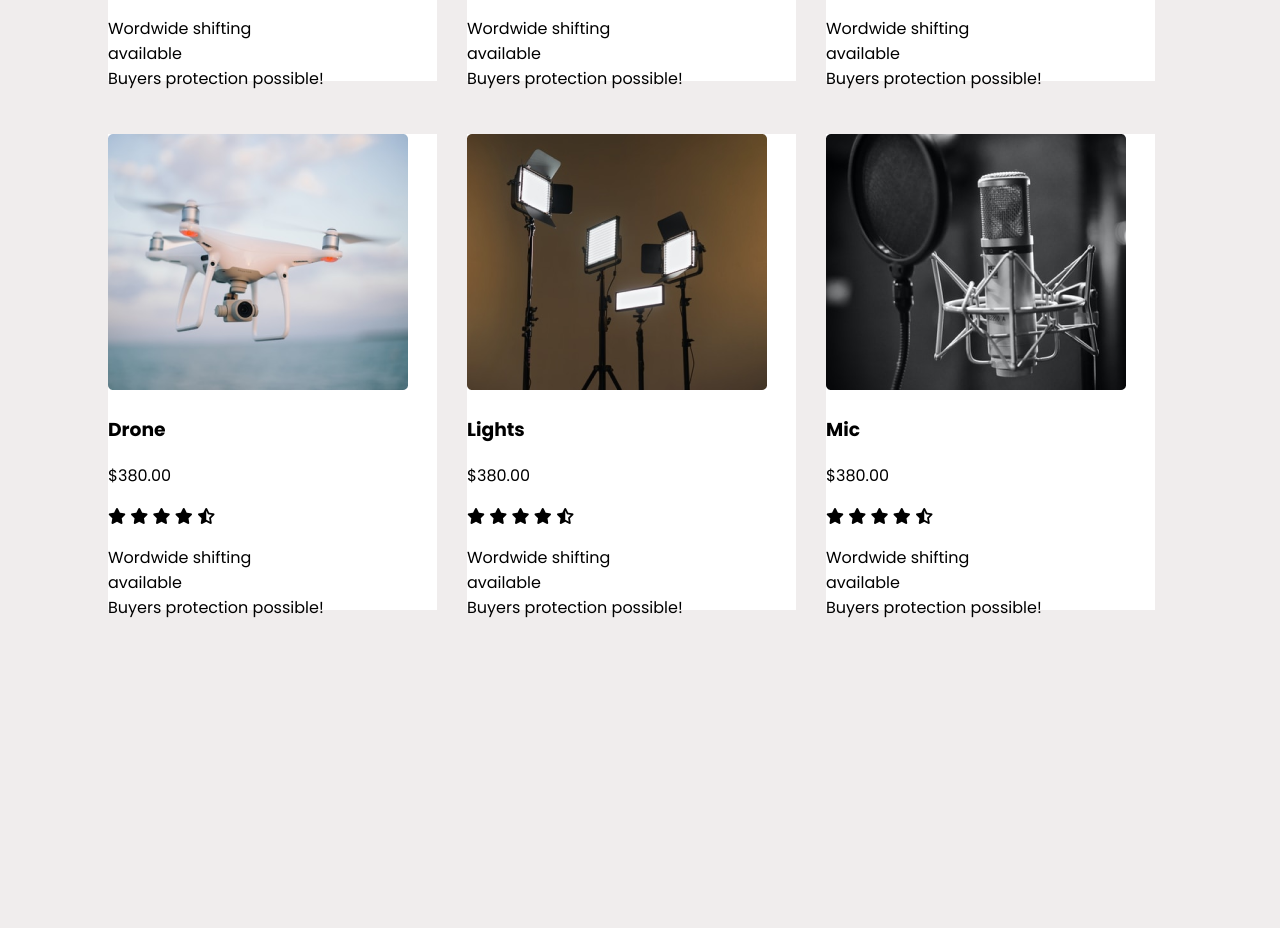
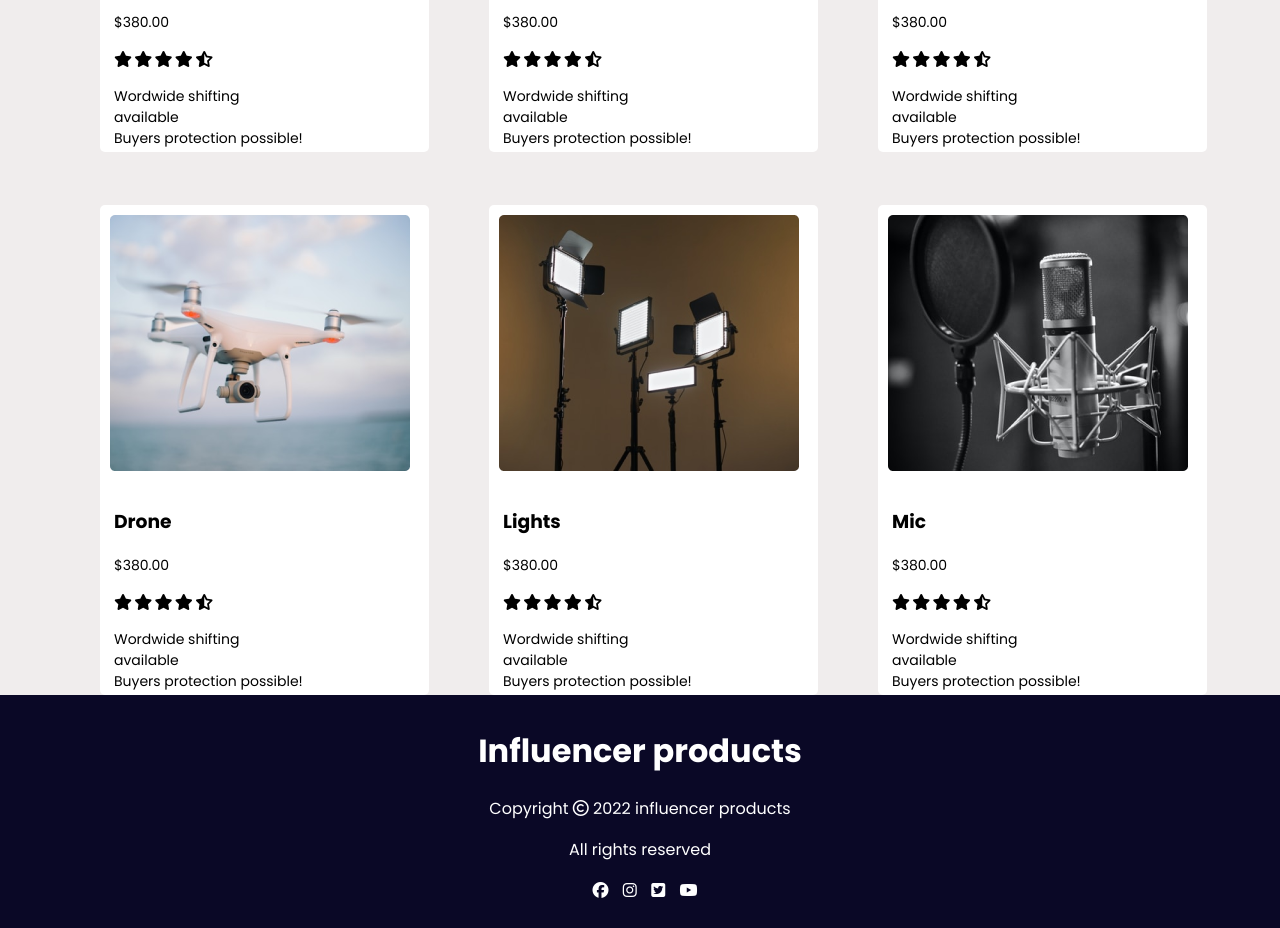
Before and after one commit to Priash1/influencer-gear, a plain HTML site: page index.html in a window 1280 px wide. Shown: the part 1800-2728 px from the top of the page. Before the commit the page ends 2420 px from the top, so only its background shows below. Drawn offline with Linux system fonts and the light colour scheme.

Commit message:
third commit

```diff
--- a/index.html
+++ b/index.html
@@ -39,7 +39,7 @@
                     src="logos/Daraz.pk Logo.svg" alt=""><img src="logos/Ebay.svg" alt=""><img src="logos/Rakuten.svg"
                     alt=""><img src="logos/Target.svg" alt=""><img src="logos/Walmart.svg" alt=""></div>
         </section>
-        <section>
+        <section class="container2">
             <div class="info">
                 <h3>Popular collection</h3>
             </div>
@@ -50,7 +50,7 @@
                     </div>
                     <div class="feature">
                         <h3>tripod</h3>
-                        <p>$380.00</p>
+                        <p class="price">$380.00</p>
                         <i class="fas fa-star"></i>
                         <i class="fas fa-star"></i>
                         <i class="fas fa-star"></i>
@@ -66,7 +66,7 @@
                     </div>
                     <div class="feature">
                         <h3>Setup</h3>
-                        <p>$380.00</p>
+                        <p class="price">$380.00</p>
                         <i class="fas fa-star"></i>
                         <i class="fas fa-star"></i>
                         <i class="fas fa-star"></i>
@@ -82,7 +82,7 @@
                     </div>
                     <div class="feature">
                         <h3>single light</h3>
-                        <p>$380.00</p>
+                        <p class="price">$380.00</p>
                         <i class="fas fa-star"></i>
                         <i class="fas fa-star"></i>
                         <i class="fas fa-star"></i>
@@ -98,7 +98,7 @@
                     </div>
                     <div class="feature">
                         <h3>Action camera</h3>
-                        <p>$380.00</p>
+                        <p class="price">$380.00</p>
                         <i class="fas fa-star"></i>
                         <i class="fas fa-star"></i>
                         <i class="fas fa-star"></i>
@@ -114,7 +114,7 @@
                     </div>
                     <div class="feature">
                         <h3>Airpod</h3>
-                        <p>$380.00</p>
+                        <p class="price">$380.00</p>
                         <i class="fas fa-star"></i>
                         <i class="fas fa-star"></i>
                         <i class="fas fa-star"></i>
@@ -130,7 +130,7 @@
                     </div>
                     <div class="feature">
                         <h3>Camera</h3>
-                        <p>$380.00</p>
+                        <p class="price">$380.00</p>
                         <i class="fas fa-star"></i>
                         <i class="fas fa-star"></i>
                         <i class="fas fa-star"></i>
@@ -146,7 +146,7 @@
                     </div>
                     <div class="feature">
                         <h3>Drone</h3>
-                        <p>$380.00</p>
+                        <p class="price">$380.00</p>
                         <i class="fas fa-star"></i>
                         <i class="fas fa-star"></i>
                         <i class="fas fa-star"></i>
@@ -162,7 +162,7 @@
                     </div>
                     <div class="feature">
                         <h3>Lights</h3>
-                        <p>$380.00</p>
+                        <p class="price">$380.00</p>
                         <i class="fas fa-star"></i>
                         <i class="fas fa-star"></i>
                         <i class="fas fa-star"></i>
@@ -178,7 +178,7 @@
                     </div>
                     <div class="feature">
                         <h3>Mic</h3>
-                        <p>$380.00</p>
+                        <p class="price"> $380.00</p>
                         <i class="fas fa-star"></i>
                         <i class="fas fa-star"></i>
                         <i class="fas fa-star"></i>
@@ -191,6 +191,19 @@
         </section>
 
     </main>
+    <footer>
+        <div class="last">
+            <h1>Influencer products</h1>
+            <p>Copyright <i class="far fa-copyright"></i> 2022 influencer products</p>
+            <p>All rights reserved</p>
+            <div class="fab-icon">
+                <i class="fab fa-facebook"></i>
+                <i class="fab fa-instagram"></i>
+                <i class="fab fa-twitter-square"></i>
+                <i class="fab fa-youtube"></i>
+            </div>
+        </div>
+    </footer>
 
 </body>
 
--- a/style.css
+++ b/style.css
@@ -3,10 +3,8 @@
 body{
     font-family: 'Poppins', sans-serif;
    top: 95px;
-   padding-left: 100px;
-   padding-right: 100px;
   background-color:  #f0eded;
-
+  margin: 0;
 }
 /* font awesome */
 .font-icon{
@@ -28,6 +26,10 @@ header>ul>li>a{
     font-weight: 700px;
 }
 /* main part  */
+.container{
+    padding-left: 100px;
+    padding-right: 100px;
+}
 .influencer{
     display: flex;
     margin-top: 50px;
@@ -59,6 +61,9 @@ header>ul>li>a{
     position: relative;
 }
 /* popular collection */
+.container2{
+    margin-top: 95px;
+}
 .info h3{
     color: #3A3A3A;
     font-size: 28px;
@@ -69,6 +74,7 @@ header>ul>li>a{
     display: grid;
     grid-template-columns: repeat(3, 1fr);
     grid-row-gap: 53px;
+    grid-column-gap: 30px;
     top: 30px;
 
 }
@@ -77,9 +83,36 @@ header>ul>li>a{
     margin-right: 30px;
     background-color: white;
     width: 329px;
-    height: 476px;
+    height: 490px;
+    border-radius: 5px;
 }
 .feature-image img{
 width: 300px;
 height: 256px;
+padding: 10px;
 }
+.fa-star{
+    width: 16px;
+    height: 16px;
+}
+.feature p{
+    font-size: 14px;
+    position: sticky;
+}
+.feature{
+    padding-left: 14px;
+
+}
+/* footer part  */
+footer{
+    background-color: #0A0826;
+}
+.last{
+    color: white;
+    text-align: center;
+    padding: 10px;
+}
+.fab-icon i{
+    margin-left: 10px;
+    padding-bottom: 20px;
+}
```
